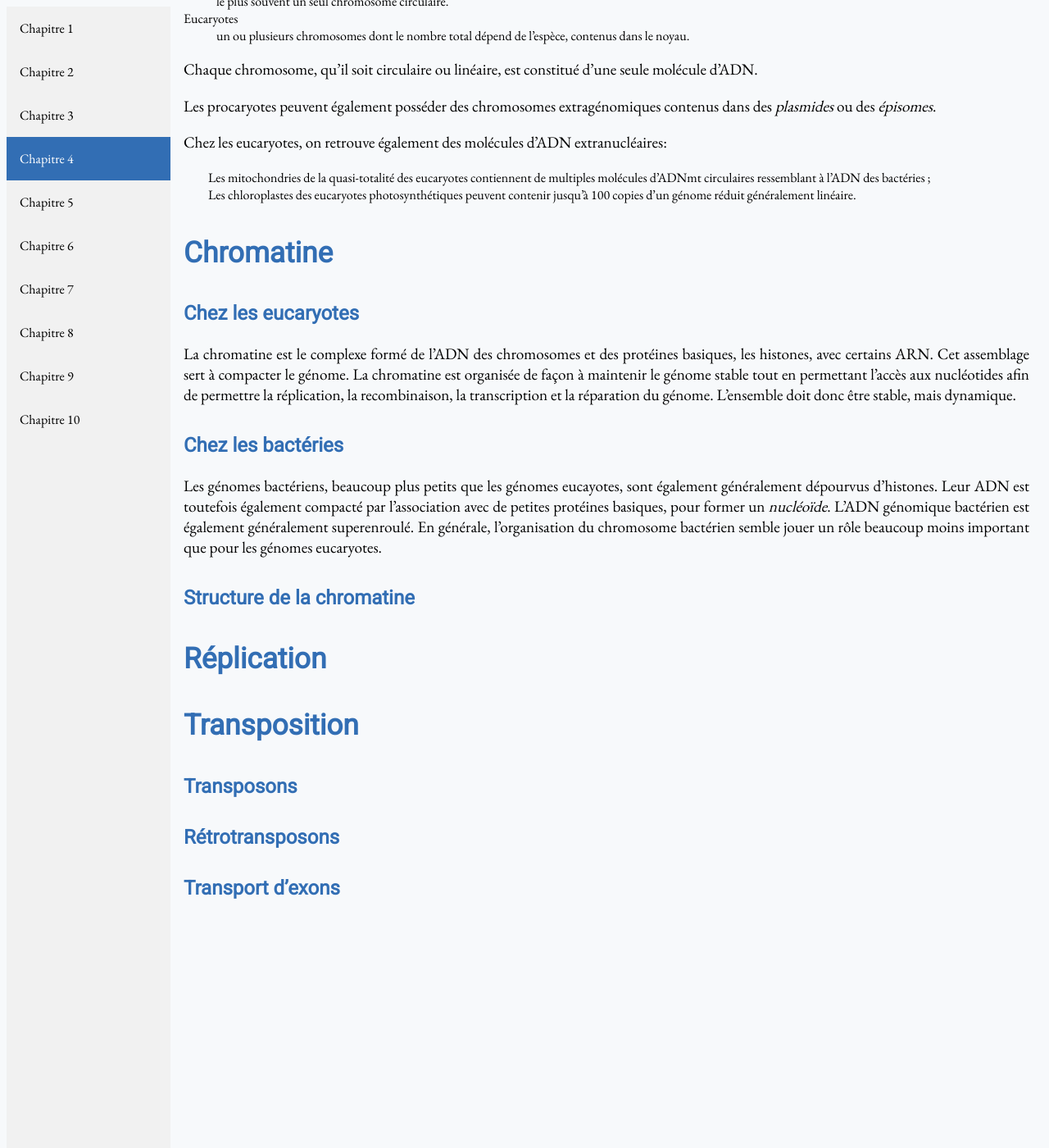
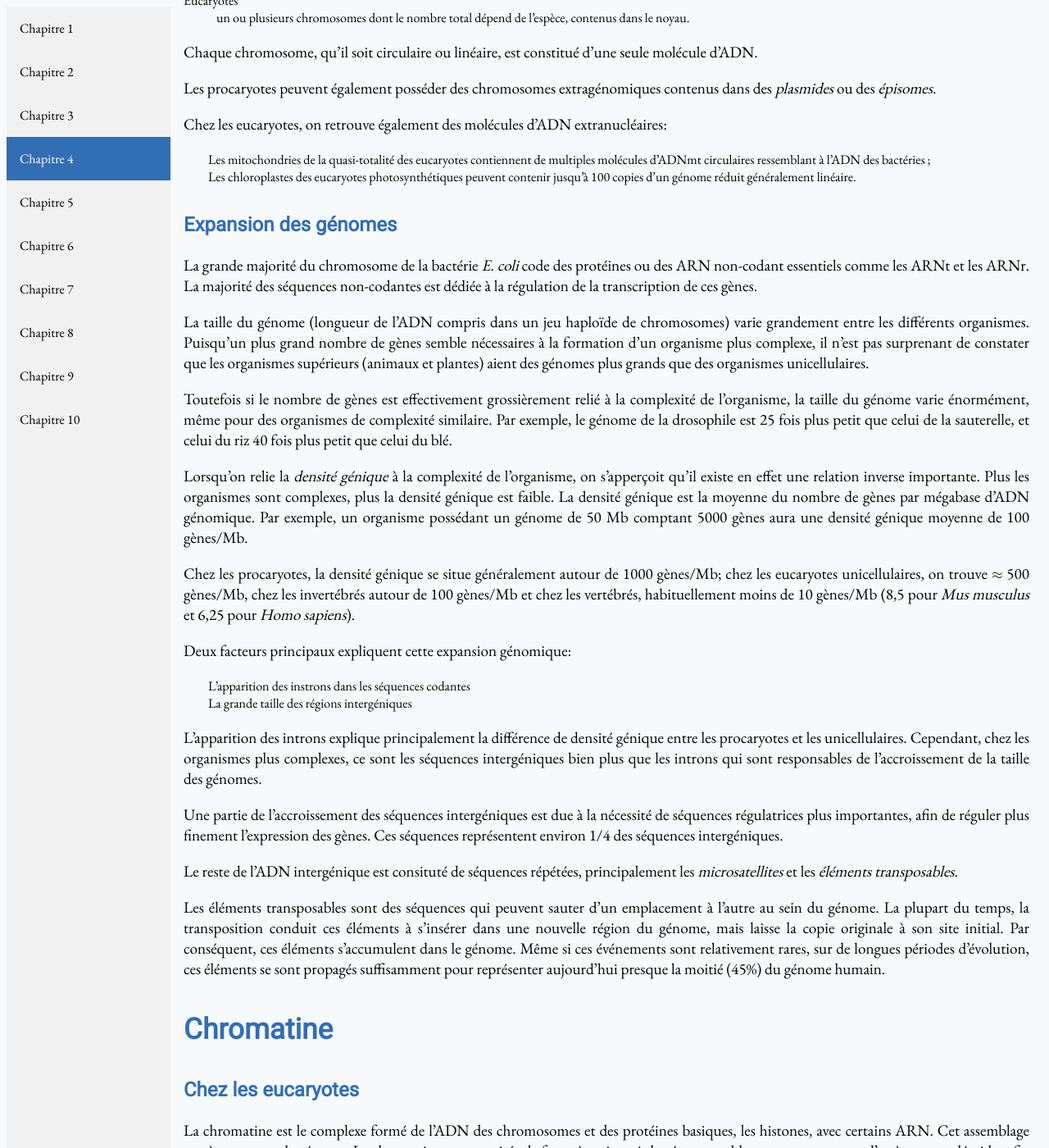
Before and after one commit to angersa/angersa.github.io, a Jekyll site: the page built from _bio1101/chapitre4.md, in a window 1280 px wide and 1400 px high, scrolled down 1323 px. Shown: the whole window at 82% size. Built offline with Jekyll 4.4.1, drawn with Linux system fonts in a browser that asks for light colours; formulas are drawn with MathJax 3; a script that is not in the unit is left out; before the commit the page ends 2420 px from its top, so only the background shows below that; some of the changed text lies outside the part shown.

Commit message:
Continué ch. 4

```diff
--- a/_bio1101/chapitre4.md
+++ b/_bio1101/chapitre4.md
@@ -42,6 +42,33 @@
 - Les mitochondries de la quasi-totalité des eucaryotes contiennent de multiples molécules d'ADNmt circulaires ressemblant à l'ADN des bactéries ;
 - Les chloroplastes des eucaryotes photosynthétiques peuvent contenir jusqu'à 100 copies d'un génome réduit généralement linéaire.
 
+### Expansion des génomes
+
+La grande majorité du chromosome de la bactérie _E. coli_ code des protéines ou des ARN non-codant essentiels comme les ARNt et les ARNr. La majorité des séquences non-codantes est dédiée à la régulation de la transcription de ces gènes.
+
+La taille du génome (longueur de l'ADN compris dans un jeu haploïde de chromosomes) varie grandement entre les différents organismes. Puisqu'un plus grand nombre de gènes semble nécessaires à la formation d'un organisme plus complexe, il n'est pas surprenant de constater que les organismes supérieurs (animaux et plantes) aient des génomes plus grands que des organismes unicellulaires.
+
+Toutefois si le nombre de gènes est effectivement grossièrement relié à la complexité de l'organisme, la taille du génome varie énormément, même pour des organismes de complexité similaire. Par exemple, le génome de la drosophile est 25 fois plus petit que celui de la sauterelle, et celui du riz 40 fois plus petit que celui du blé.
+
+Lorsqu'on relie la *densité génique* à la complexité de l'organisme, on s'apperçoit qu'il existe en effet une relation inverse importante. Plus les organismes sont complexes, plus la densité génique est faible. La densité génique est la moyenne du nombre de gènes par mégabase d'ADN génomique. Par exemple, un organisme possédant un génome de 50 Mb comptant 5000 gènes aura une densité génique moyenne de 100 gènes/Mb.
+
+Chez les procaryotes, la densité génique se situe généralement autour de 1000 gènes/Mb; chez les eucaryotes unicellulaires, on trouve $\approx$ 500 gènes/Mb, chez les invertébrés autour de 100 gènes/Mb et chez les vertébrés, habituellement moins de 10 gènes/Mb (8,5 pour *Mus musculus* et 6,25 pour *Homo sapiens*).
+
+Deux facteurs principaux expliquent cette expansion génomique:
+
+- L'apparition des instrons dans les séquences codantes
+- La grande taille des régions intergéniques
+
+L'apparition des introns explique principalement la différence de densité génique entre les procaryotes et les unicellulaires. Cependant, chez les organismes plus complexes, ce sont les séquences intergéniques bien plus que les introns qui sont responsables de l'accroissement de la taille des génomes.
+
+Une partie de l'accroissement des séquences intergéniques est due à la nécessité de séquences régulatrices plus importantes, afin de réguler plus finement l'expression des gènes. Ces séquences représentent environ 1/4 des séquences intergéniques.
+
+Le reste de l'ADN intergénique est consituté de séquences répétées, principalement les *microsatellites* et les *éléments transposables*.
+
+Les éléments transposables sont des séquences qui peuvent sauter d'un emplacement à l'autre au sein du génome. La plupart du temps, la transposition conduit ces éléments à s'insérer dans une nouvelle région du génome, mais laisse la copie originale à son site initial. Par conséquent, ces éléments s'accumulent dans le génome. Même si ces événements sont relativement rares, sur de longues périodes d'évolution, ces éléments se sont propagés suffisamment pour représenter aujourd'hui presque la moitié (45%) du génome humain.
+
+
+
 ## Chromatine
 
 ### Chez les eucaryotes
@@ -54,14 +81,27 @@
 
 ### Structure de la chromatine
 
+La nature compacte des chromosomes durant la méiose et la mitose les rend relativement faciles à visualiser par microscopie optique. L'observation des chromomsomes condensés est utilisée pour détemriner leur composition et détecter des anomalies telles que des délétions importantes ou l'altération du nombre de copies par chromosomes chez un individu.
 
+En dehors de la mitose (pendant l'interphase), l'ADN des chromosomes est moins relâché. En microscopie électronique, on observe deux types de fibres: 30 nm et 10 nm. La fibre de 30 nm et la version la plus compacte de la chromatine et est souvent repliées en forme de grandes boucles à partir d'un complexe protéique central. Par opposition, la fibre de 10 nm est une forme moins compacte où on peut percevoir de petites &laquo;&#8239;perles&#8239;&raquo;, les nucléosomes.
+
+### Nucléosomes
+
+Composé de huit protéines d'histones (octamère d'histone) et de l'ADN qui les entoure. L'ADN situé entre deux nucléosomes s'appelle *ADN internucléosomique*. L'assemblage de l'ADN en nucléosomes entraîne sa compaction par un facteur six, environ.
+
+L'ADN directement enroulé autour des protéines histones est appelé *ADN du coeur*. Il fait 1,65 tour autour du noyau d'histones, ce qui représente 147 pb. Contrairement à la longuer plutôt fixe de l'ADN coeur, la longuer de l'ADN internucléosomique varie entre les espèces.
+
+##### Tableau 1 : Longueur moyenne de l'ADN internucléosomique chez différents organismes
+
+| Espèce    |   ADN internucléosomique (en pb)  |
+|:----------|:--------|
+| *Saccharomyces cerevisiae*    |   13-18   |
+| *Strongylocentrotus purpuratus*   |   $\approx$ 110   |
+| *Drosophila melanogaster* |   $\approx$ 33   |
+| *Homo sapiens*    |   38-53   |
+
+Les régions impliquées dans l'expression des gènes, la réplication ou la recombinaison sont généralement dépourvues de nucléosomes. Cette libération est temporaire et dirigée par des protéines qui régulent ces processus. Les nucléosomes se forment et se déforment donc constamment dans la cellule pour permettre les différents processus impliquant directement l'ADN.
 
 ## Réplication
 
-## Transposition
-
-### Transposons
-
-### Rétrotransposons
-
-### Transport d’exons
+## Réparation de l'ADN
```
Also changed, not shown: _bio1101/chapitre5.md (added, +7 -0 lines).
